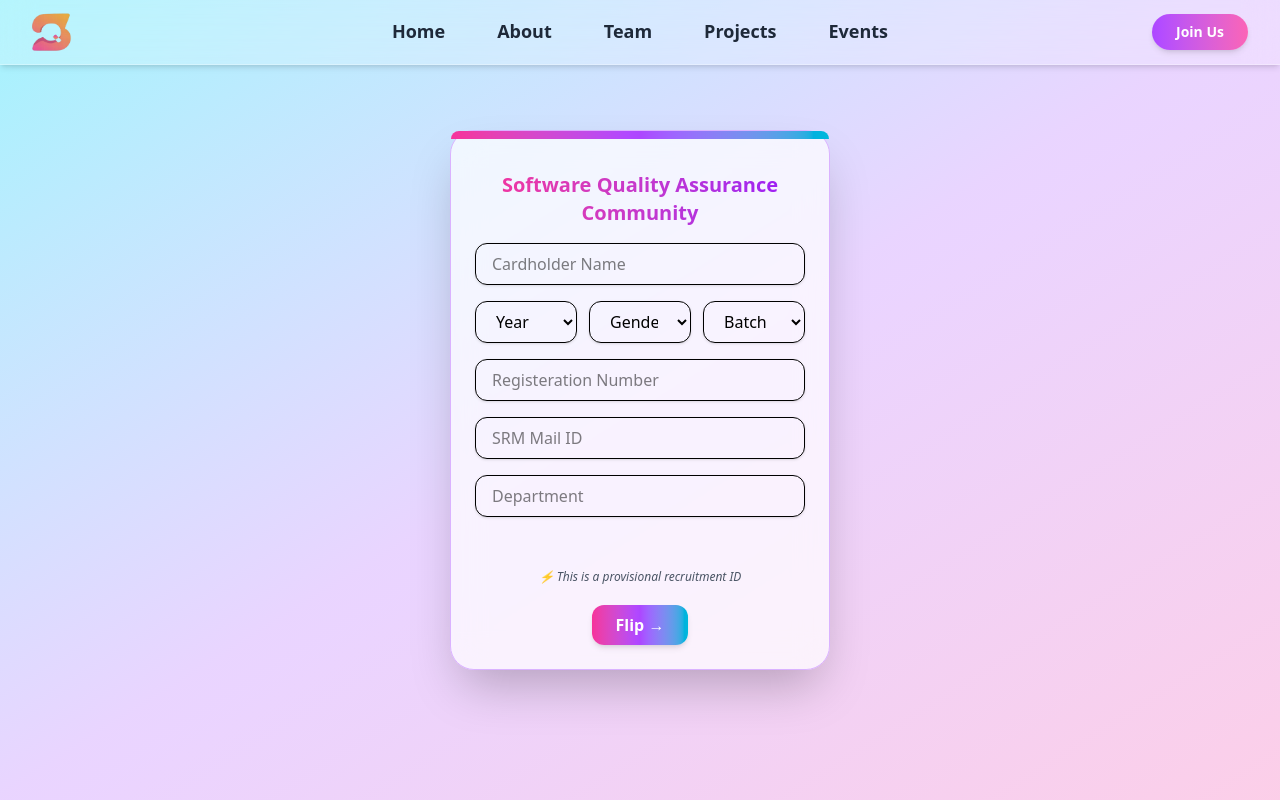
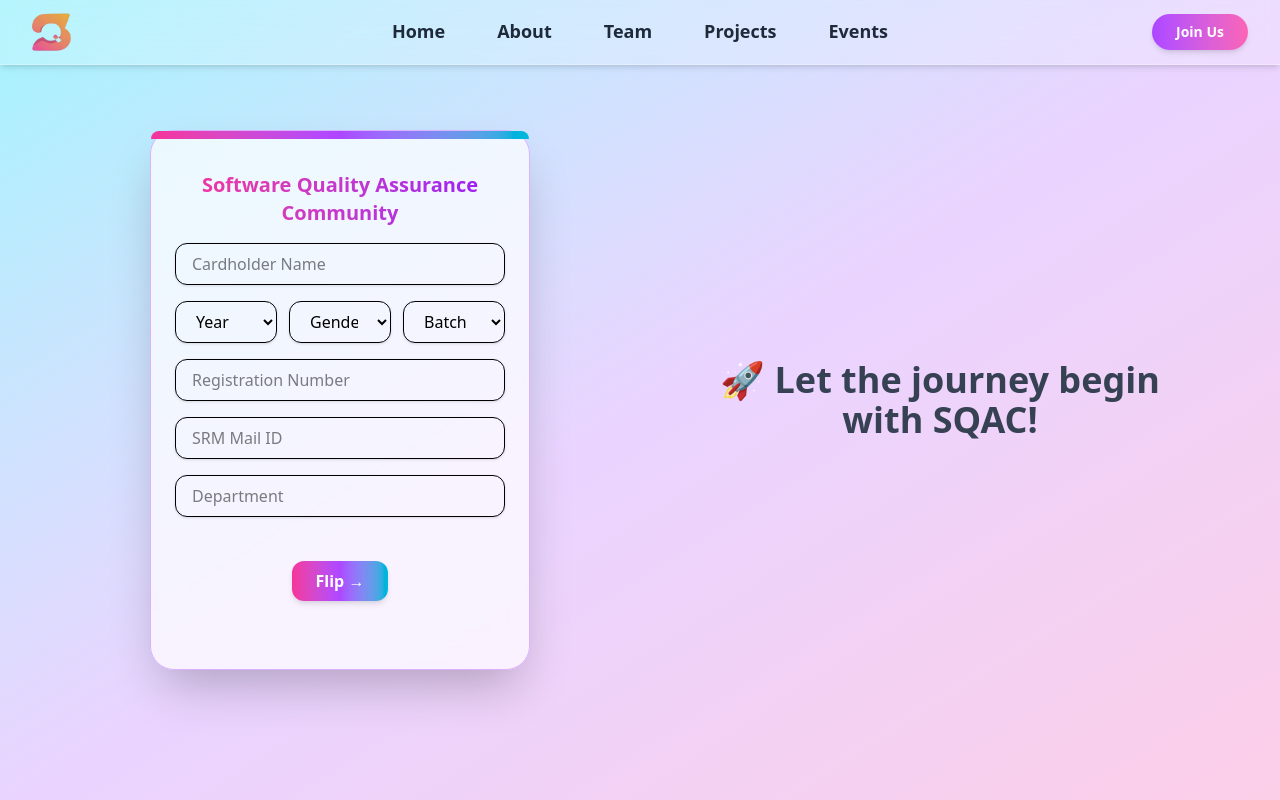
Before and after one commit to SQAC-Tech/sqac-website, a React (Vite) app in the folder Frontend/: page /recruitment in a window 1280 px wide. Shown: the top 800 px of the page. Built offline with nearby package versions, Linux system fonts and the light colour scheme; a web font is replaced by a local one.

Commit message:
Feat: Changed design

```diff
--- a/Frontend/src/components/JoinUs/IDCardForm.jsx
+++ b/Frontend/src/components/JoinUs/IDCardForm.jsx
@@ -1,8 +1,11 @@
 import { useState } from "react";
 import ReactCardFlip from "react-card-flip";
+import { motion, AnimatePresence } from "framer-motion";
 
 const IDCardForm = () => {
   const [isFlipped, setIsFlipped] = useState(false);
+  const [focusedField, setFocusedField] = useState(""); // Track which input is active
+
   const [formData, setFormData] = useState({
     cardholderName: "",
     year: "",
@@ -18,33 +21,40 @@ const IDCardForm = () => {
     linkedinId: "",
   });
 
-  const handleFlip = () => {
-    setIsFlipped(!isFlipped);
+  const handleFlip = () => setIsFlipped(!isFlipped);
+
+  const handleChange = (e) => {
+    setFormData({ ...formData, [e.target.name]: e.target.value });
   };
 
-  const handleChange = (e) => {
-    setFormData({
-      ...formData,
-      [e.target.name]: e.target.value,
-    });
-  };
   const subdomainOptions = {
     Technical: ["Web Development", "AI/ML", "App Development"],
     Corporate: ["Sponsorship", "Events", "Media"],
   };
 
+  const messages = {
+    default: "🚀 Let the journey begin with SQAC!",
+    cardholderName: " Enter your full name as it will appear on the ID card.",
+    year: "Choose your current year of study.",
+    gender: "Select your gender identity.",
+    batch: " Pick your recruitment batch.",
+    raNumber: " Provide your official registration number.",
+    srmMailId: " Enter your SRMIST email ID.",
+    department: " Mention your department of study.",
+    coreDomain: " Select your core interest domain.",
+    subDomain: " Choose a subdomain within your domain.",
+    mobileNumber: " Provide your mobile number for contact.",
+    githubId: " Share your GitHub profile link.",
+    linkedinId: " Add your LinkedIn profile link.",
+  };
+
   const handleSubmit = async () => {
     try {
-      const res = await fetch(
-        "https://recruitement-demo.onrender.com/apply",
-        {
+      const res = await fetch("https://recruitement-demo.onrender.com/apply", {
         method: "POST",
-          headers: {
-            "Content-Type": "application/json",
-          },
+        headers: { "Content-Type": "application/json" },
         body: JSON.stringify(formData),
-        }
-      );
+      });
 
       if (res.ok) {
         alert("Form Submitted Successfully!");
@@ -73,7 +83,9 @@ const IDCardForm = () => {
   };
 
   return (
-    <div className="flex justify-center items-center min-h-screen bg-gradient-to-br from-cyan-200 via-purple-200 to-pink-200">
+    <div className="flex justify-center items-center min-h-screen px-10 bg-gradient-to-br from-cyan-200 via-purple-200 to-pink-200">
+      {/* Left Side - Card */}
+      <div className="flex-1 flex justify-center">
         <ReactCardFlip isFlipped={isFlipped} flipDirection="horizontal">
           {/* Front Side */}
           <div className="relative w-[380px] h-[540px] rounded-3xl shadow-2xl p-6 flex flex-col items-center border border-purple-300 bg-white/70 backdrop-blur-lg">
@@ -87,6 +99,8 @@ const IDCardForm = () => {
               name="cardholderName"
               value={formData.cardholderName}
               onChange={handleChange}
+              onFocus={() => setFocusedField("cardholderName")}
+              onBlur={() => setFocusedField("")}
               placeholder="Cardholder Name"
               className="w-full mb-4 px-4 py-2 border rounded-xl shadow-sm focus:outline-none focus:ring-2 focus:ring-purple-400"
             />
@@ -96,7 +110,9 @@ const IDCardForm = () => {
                 name="year"
                 value={formData.year}
                 onChange={handleChange}
-              className="w-1/2 px-4 py-2 border rounded-xl shadow-sm focus:outline-none focus:ring-2 focus:ring-purple-400"
+                onFocus={() => setFocusedField("year")}
+                onBlur={() => setFocusedField("")}
+                className="w-1/3 px-4 py-2 border rounded-xl shadow-sm focus:outline-none focus:ring-2 focus:ring-purple-400"
               >
                 <option value="">Year</option>
                 <option value="1">1st</option>
@@ -107,7 +123,9 @@ const IDCardForm = () => {
                 name="gender"
                 value={formData.gender}
                 onChange={handleChange}
-              className="w-1/2 px-4 py-2 border rounded-xl shadow-sm focus:outline-none focus:ring-2 focus:ring-purple-400"
+                onFocus={() => setFocusedField("gender")}
+                onBlur={() => setFocusedField("")}
+                className="w-1/3 px-4 py-2 border rounded-xl shadow-sm focus:outline-none focus:ring-2 focus:ring-purple-400"
               >
                 <option value="">Gender</option>
                 <option value="Male">Male</option>
@@ -118,7 +136,9 @@ const IDCardForm = () => {
                 name="batch"
                 value={formData.batch}
                 onChange={handleChange}
-              className="w-1/2 px-4 py-2 border rounded-xl shadow-sm focus:outline-none focus:ring-2 focus:ring-purple-400"
+                onFocus={() => setFocusedField("batch")}
+                onBlur={() => setFocusedField("")}
+                className="w-1/3 px-4 py-2 border rounded-xl shadow-sm focus:outline-none focus:ring-2 focus:ring-purple-400"
               >
                 <option value="">Batch</option>
                 <option value="1">Batch 1</option>
@@ -131,7 +151,9 @@ const IDCardForm = () => {
               name="raNumber"
               value={formData.raNumber}
               onChange={handleChange}
-            placeholder="Registeration Number"
+              onFocus={() => setFocusedField("raNumber")}
+              onBlur={() => setFocusedField("")}
+              placeholder="Registration Number"
               className="w-full mb-4 px-4 py-2 border rounded-xl shadow-sm focus:outline-none focus:ring-2 focus:ring-purple-400"
             />
 
@@ -140,6 +162,8 @@ const IDCardForm = () => {
               name="srmMailId"
               value={formData.srmMailId}
               onChange={handleChange}
+              onFocus={() => setFocusedField("srmMailId")}
+              onBlur={() => setFocusedField("")}
               placeholder="SRM Mail ID"
               className="w-full mb-4 px-4 py-2 border rounded-xl shadow-sm focus:outline-none focus:ring-2 focus:ring-purple-400"
             />
@@ -149,13 +173,11 @@ const IDCardForm = () => {
               name="department"
               value={formData.department}
               onChange={handleChange}
+              onFocus={() => setFocusedField("department")}
+              onBlur={() => setFocusedField("")}
               placeholder="Department"
               className="w-full mb-6 px-4 py-2 border rounded-xl shadow-sm focus:outline-none focus:ring-2 focus:ring-purple-400"
             />
-
-          <p className="text-xs text-gray-600 italic text-center mt-auto">
-            ⚡ This is a provisional recruitment ID
-          </p>
 
             <button
               onClick={handleFlip}
@@ -168,7 +190,6 @@ const IDCardForm = () => {
           {/* Back Side */}
           <div className="relative w-[380px] h-[540px] rounded-3xl shadow-2xl p-6 flex flex-col items-center border border-purple-300 bg-white/70 backdrop-blur-lg">
             <div className="absolute top-0 left-0 w-full h-2 rounded-t-3xl bg-gradient-to-r from-cyan-500 via-purple-500 to-pink-500"></div>
-
             <h2 className="text-xl font-extrabold text-transparent bg-clip-text bg-gradient-to-r from-cyan-500 to-purple-600 mt-3 mb-4 text-center">
               Software Quality Assurance Community
             </h2>
@@ -177,6 +198,8 @@ const IDCardForm = () => {
               name="coreDomain"
               value={formData.coreDomain}
               onChange={handleChange}
+              onFocus={() => setFocusedField("coreDomain")}
+              onBlur={() => setFocusedField("")}
               className="w-full mb-4 px-4 py-2 border rounded-xl shadow-sm focus:outline-none focus:ring-2 focus:ring-purple-400"
             >
               <option value="">Select Core Domain</option>
@@ -188,6 +211,8 @@ const IDCardForm = () => {
               name="subDomain"
               value={formData.subDomain}
               onChange={handleChange}
+              onFocus={() => setFocusedField("subDomain")}
+              onBlur={() => setFocusedField("")}
               disabled={!formData.coreDomain}
               className="w-full mb-4 px-4 py-2 border rounded-xl shadow-sm focus:outline-none focus:ring-2 focus:ring-purple-400 disabled:opacity-50"
             >
@@ -205,6 +230,8 @@ const IDCardForm = () => {
               name="mobileNumber"
               value={formData.mobileNumber}
               onChange={handleChange}
+              onFocus={() => setFocusedField("mobileNumber")}
+              onBlur={() => setFocusedField("")}
               placeholder="Mobile No"
               className="w-full mb-4 px-4 py-2 border rounded-xl shadow-sm focus:outline-none focus:ring-2 focus:ring-purple-400"
             />
@@ -215,6 +242,8 @@ const IDCardForm = () => {
                 name="githubId"
                 value={formData.githubId}
                 onChange={handleChange}
+                onFocus={() => setFocusedField("githubId")}
+                onBlur={() => setFocusedField("")}
                 placeholder="Github ID"
                 className="w-1/2 px-4 py-2 border rounded-xl shadow-sm focus:outline-none focus:ring-2 focus:ring-purple-400"
               />
@@ -223,37 +252,58 @@ const IDCardForm = () => {
                 name="linkedinId"
                 value={formData.linkedinId}
                 onChange={handleChange}
+                onFocus={() => setFocusedField("linkedinId")}
+                onBlur={() => setFocusedField("")}
                 placeholder="LinkedIn ID"
                 className="w-1/2 px-4 py-2 border rounded-xl shadow-sm focus:outline-none focus:ring-2 focus:ring-purple-400"
               />
             </div>
 
-          {/* Submit Button */}
+            {/* Existing full-width button */}
             <button
-
+              onClick={handleSubmit}
               className="w-full px-5 py-3 mb-4 rounded-xl bg-gradient-to-r from-cyan-500 via-purple-500 to-pink-500 text-white font-bold shadow-md hover:shadow-lg hover:scale-105 transition-transform"
             >
               Generate Recruitment ID
             </button>
 
-          <p className="text-xs text-gray-600 italic text-center mt-auto">
-            This is a provisional recruitment ID
-          </p>
-
+            {/* New row: Flip Back + Submit */}
+            <div className="flex justify-between w-full mt-auto gap-3">
               <button
                 onClick={handleFlip}
-            className="mt-10 px-5 mr-30 py-2 rounded-xl bg-gradient-to-r from-purple-500 via-pink-500 to-cyan-500 text-white font-semibold shadow-md hover:shadow-lg hover:scale-105 transition-transform"
+                className="flex-1 px-5 py-2 rounded-xl bg-gradient-to-r from-purple-500 via-pink-500 to-cyan-500 text-white font-semibold shadow-md hover:shadow-lg hover:scale-105 transition-transform"
               >
                 ← Flip Back
               </button>
               <button
+                type="button"
                 onClick={handleSubmit}
-            className="ml-30 -mt-10 px-6 py-2 rounded-xl bg-gradient-to-r from-purple-500 via-pink-500 to-cyan-500 text-white font-semibold shadow-md hover:shadow-lg hover:scale-105 transition-transform"
+                className="flex-1 px-5 py-2 rounded-xl bg-gradient-to-r from-cyan-500 via-purple-500 to-pink-500 text-white font-semibold shadow-md hover:shadow-lg hover:scale-105 transition-transform"
               >
                 Submit
               </button>
             </div>
+          </div>
         </ReactCardFlip>
+      </div>
+
+      {/* Right Side - Onboarding Text */}
+      <div className="flex-1 flex items-center justify-center">
+        <AnimatePresence mode="wait">
+          <motion.div
+            key={focusedField || "default"}
+            initial={{ opacity: 0, y: 10 }}
+            animate={{ opacity: 1, y: 0 }}
+            exit={{ opacity: 0, y: -10 }}
+            transition={{ duration: 0.4 }}
+            className="text-center max-w-md"
+          >
+            <p className="text-4xl font-bold text-gray-700">
+              {focusedField ? messages[focusedField] : messages.default}
+            </p>
+          </motion.div>
+        </AnimatePresence>
+      </div>
     </div>
   );
 };
--- a/Frontend/src/components/Team/Team.jsx
+++ b/Frontend/src/components/Team/Team.jsx
@@ -53,7 +53,7 @@ const hardcodedBoardMembers = [
     'Your Image For Website': 'https://res.cloudinary.com/deibvuz1h/image/upload/priyanshu_pskop4',
   },
   {
-    Name: 'Vedant Modi',
+    Name: 'Vansh Jain',
     'Position in SQAC': 'Corporate Lead ',
     'Sub Domain': 'Board Member',
     'LinkedIn Profile Link': 'https://www.linkedin.com/in/vedant-modi-b99b0628a/',
```
Lines whose indentation alone changed are shown as unchanged.
